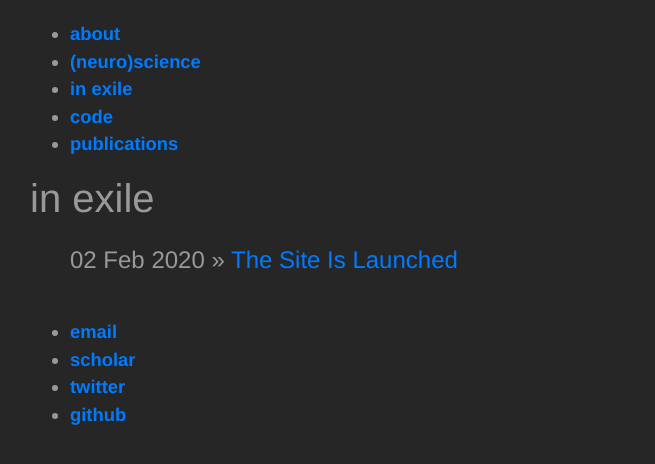
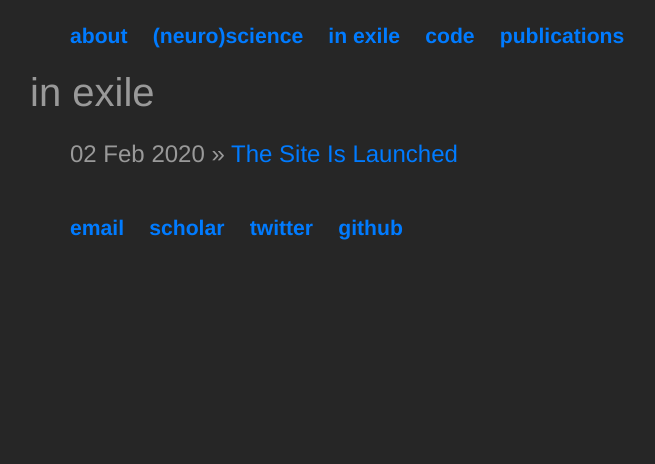
Before and after one commit to bartulem/bartulem.github.io, a Jekyll site: the page built from inexile/index.html, in a window 1280 px wide. Shown: the top 464 px of the page, without its empty margins (55-710 px from the left). Built offline with Jekyll 4.4.1, drawn with Linux system fonts in a browser that asks for light colours.

Commit message:
Update main.css

```diff
--- a/css/main.css
+++ b/css/main.css
@@ -7,6 +7,10 @@
 
 /* Masthead */
 .header, .footer, .header h3 { font-family: 'Helvetica', 'HelveticaNeue', 'Arial', 'Sans-Serif'; font-size: 1.15em; font-weight: bold; }
+
+nav ul li, header ul li { font-family:'Helvetica', 'HelveticaNeue', 'Arial', 'Sans-Serif'; font-size: 1.15em; font-weight: bold; }
+
+nav ul li, footer ul li {font-family:'Helvetica', 'HelveticaNeue', 'Arial', 'Sans-Serif'; padding: 0px; margin-right: 20px; display: inline; font-size: 1.15em; font-weight: bold; }
 
 /* Navigation */
 h3.text-muted a {text-decoration: none; color: rgb(153, 153, 153); }
```
